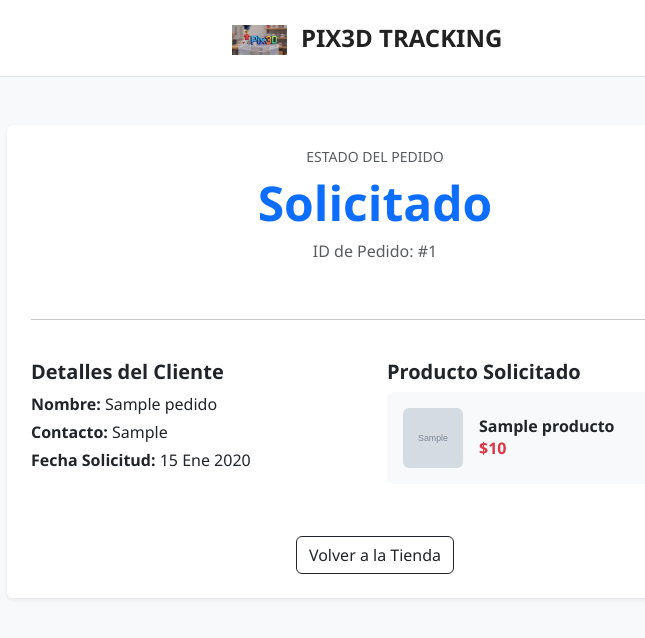
After one commit to Lucho8011/Pix3D, a Django app: template templates/seguimiento.html in a window 1280 px wide. The commit adds this page. Shown: the top 638 px of the page, without its empty margins (265-910 px from the left). Run offline with Django 5.2, Linux system fonts and the light colour scheme; the template is opened without the code that fills it: values that come from a table or form of the project are taken from there, others are empty; tables that the repository leaves empty hold one stand-in row (values such as "Sample post"); grey boxes marked "Sample" are stand-in pictures.

Commit message:
sistema de pedido y seguimiento
creacion de los templates para la confirmacion de pedidos y la visualizacion de seguimiento

```diff
--- a/Pix3D/urls.py
+++ b/Pix3D/urls.py
@@ -7,6 +7,8 @@ from mainApp import views
 urlpatterns = [
     path('admin/', admin.site.urls),
     path('', views.index, name='home'),
+    path('pedido/<int:pk>/', views.realizar_pedido, name='pedido'),
+    path('seguimiento/<uuid:token>/', views.seguimiento, name='seguimiento'),
 ]
 if settings.DEBUG:
     urlpatterns += static(settings.MEDIA_URL, document_root=settings.MEDIA_ROOT)
--- a/templates/home.html
+++ b/templates/home.html
@@ -64,7 +64,7 @@
                             <span class="precio">${{ p.precio_base }}</span>
                         </div>
 
-                        <a href="#" class="btn btn-gamestop w-100 mt-3">Ver Detalle</a>
+                        <a href="{% url 'pedido' p.id %}" class="btn btn-gamestop w-100 mt-3">Solicitar Ahora</a>
                     </div>
                 </div>
 
--- /dev/null
+++ b/templates/seguimiento.html
@@ -0,0 +1,65 @@
+{% load static %}
+<!DOCTYPE html>
+<html lang="es">
+<head>
+    <meta charset="UTF-8">
+    <title>Seguimiento de Pedido | Pix3D</title>
+    <link href="https://cdn.jsdelivr.net/npm/bootstrap@5.3.0/dist/css/bootstrap.min.css" rel="stylesheet">
+    <link rel="stylesheet" href="{% static 'style.css' %}">
+</head>
+<body class="bg-light">
+
+    <nav class="navbar navbar-light bg-white border-bottom mb-5">
+        <div class="container justify-content-center">
+            <a class="navbar-brand fw-bold" href="/">
+                <img src="{% static 'images/logo.jpg' %}" height="30" class="me-2">
+                Pix3D Tracking
+            </a>
+        </div>
+    </nav>
+
+    <div class="container">
+        <div class="row justify-content-center">
+            <div class="col-md-8">
+
+                <div class="card shadow-sm border-0 p-4">
+                    <div class="text-center mb-4">
+                        <h4 class="text-muted text-uppercase small ls-2">Estado del Pedido</h4>
+                        <h1 class="display-5 fw-bold text-primary">{{ pedido.get_estado_display }}</h1>
+                        <p class="text-muted">ID de Pedido: #{{ pedido.id }}</p>
+                    </div>
+
+                    <hr>
+
+                    <div class="row mt-4">
+                        <div class="col-md-6">
+                            <h5 class="fw-bold">Detalles del Cliente</h5>
+                            <p class="mb-1"><strong>Nombre:</strong> {{ pedido.nombre_cliente }}</p>
+                            <p class="mb-1"><strong>Contacto:</strong> {{ pedido.contacto_cliente }}</p>
+                            <p><strong>Fecha Solicitud:</strong> {{ pedido.fecha_solicitud|date:"d M Y" }}</p>
+                        </div>
+                        <div class="col-md-6">
+                            <h5 class="fw-bold">Producto Solicitado</h5>
+                            <div class="d-flex align-items-center bg-light p-3 rounded">
+                                {% if pedido.producto_referencia.imagen_1 %}
+                                    <img src="{{ pedido.producto_referencia.imagen_1.url }}" width="60" height="60" class="rounded me-3" style="object-fit: cover;">
+                                {% endif %}
+                                <div>
+                                    <h6 class="mb-0 fw-bold">{{ pedido.producto_referencia.nombre }}</h6>
+                                    <span class="text-danger fw-bold">${{ pedido.producto_referencia.precio_base }}</span>
+                                </div>
+                            </div>
+                        </div>
+                    </div>
+
+                    <div class="text-center mt-5">
+                        <a href="/" class="btn btn-outline-dark">Volver a la Tienda</a>
+                    </div>
+                </div>
+
+            </div>
+        </div>
+    </div>
+
+</body>
+</html>
```
Also changed, not shown: mainApp/forms.py (added, +29 -0 lines), mainApp/views.py (+22 -3 lines), templates/formulario.html (added, +54 -0 lines), templates/solicitud.html (added, +49 -0 lines).
